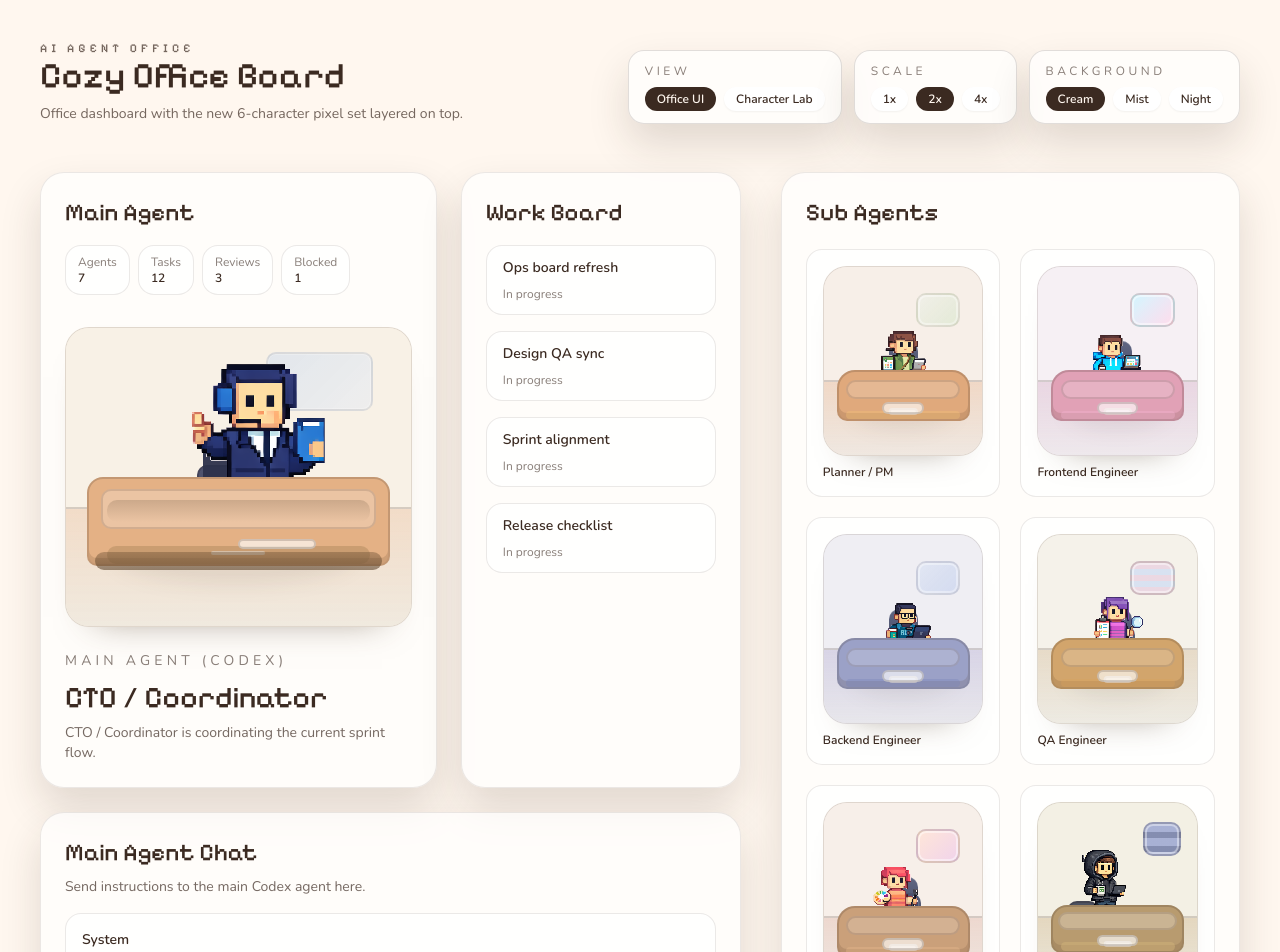
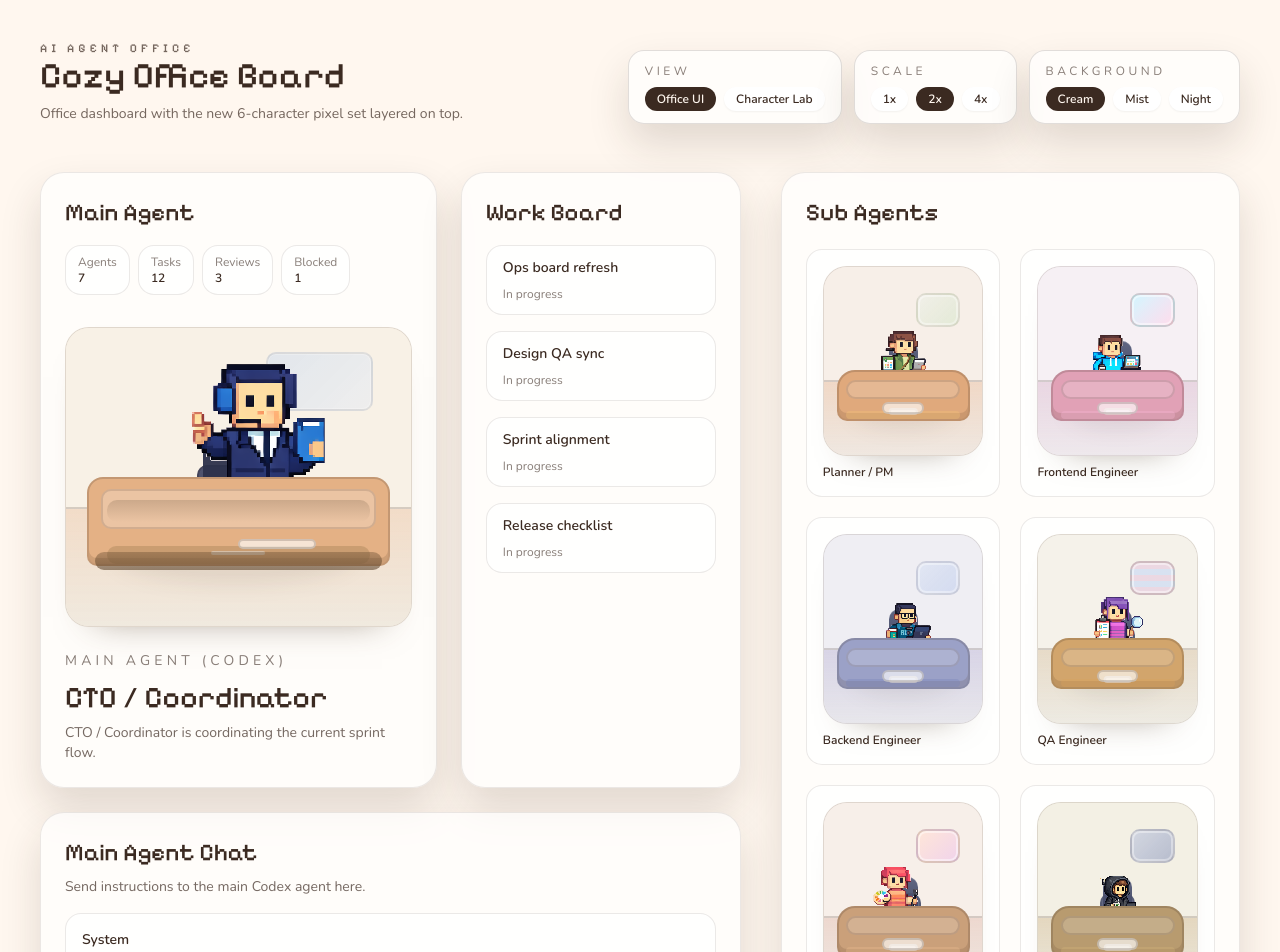
Before and after one commit to walloonam/ai_oche, a React (Vite) app: page / in a window 1280 px wide. Shown: the top 952 px of the page. Built offline with nearby package versions, Linux system fonts and the light colour scheme.

Commit message:
플랫폼 엔지니어 크기 보정

```diff
--- a/src/index.css
+++ b/src/index.css
@@ -719,7 +719,8 @@ body {
 .office-scene[data-role="frontend"] .office-character,
 .office-scene[data-role="backend"] .office-character,
 .office-scene[data-role="qa"] .office-character,
-.office-scene[data-role="designer"] .office-character {
+.office-scene[data-role="designer"] .office-character,
+.office-scene[data-role="platform"] .office-character {
   left: 50%;
   bottom: 32%;
   width: 37%;
@@ -727,10 +728,16 @@ body {
   z-index: 5;
 }
 
+.office-scene[data-role="platform"] .office-character {
+  bottom: 28%;
+  width: 28%;
+}
+
 .office-scene[data-role="frontend"] .office-desk,
 .office-scene[data-role="backend"] .office-desk,
 .office-scene[data-role="qa"] .office-desk,
-.office-scene[data-role="designer"] .office-desk {
+.office-scene[data-role="designer"] .office-desk,
+.office-scene[data-role="platform"] .office-desk {
   left: 8%;
   width: 84%;
   height: 27%;
@@ -742,7 +749,8 @@ body {
 .office-scene[data-role="frontend"] .office-desk-surface,
 .office-scene[data-role="backend"] .office-desk-surface,
 .office-scene[data-role="qa"] .office-desk-surface,
-.office-scene[data-role="designer"] .office-desk-surface {
+.office-scene[data-role="designer"] .office-desk-surface,
+.office-scene[data-role="platform"] .office-desk-surface {
   left: 6%;
   right: 6%;
   top: 16%;
@@ -753,7 +761,8 @@ body {
 .office-scene[data-role="frontend"] .office-chair,
 .office-scene[data-role="backend"] .office-chair,
 .office-scene[data-role="qa"] .office-chair,
-.office-scene[data-role="designer"] .office-chair {
+.office-scene[data-role="designer"] .office-chair,
+.office-scene[data-role="platform"] .office-chair {
   left: 39%;
   width: 22%;
   height: 30%;
@@ -766,7 +775,8 @@ body {
 .office-scene[data-role="frontend"] .office-chair::before,
 .office-scene[data-role="backend"] .office-chair::before,
 .office-scene[data-role="qa"] .office-chair::before,
-.office-scene[data-role="designer"] .office-chair::before {
+.office-scene[data-role="designer"] .office-chair::before,
+.office-scene[data-role="platform"] .office-chair::before {
   content: "";
   position: absolute;
   left: 3%;
@@ -781,7 +791,8 @@ body {
 .office-scene[data-role="frontend"] .office-chair::after,
 .office-scene[data-role="backend"] .office-chair::after,
 .office-scene[data-role="qa"] .office-chair::after,
-.office-scene[data-role="designer"] .office-chair::after {
+.office-scene[data-role="designer"] .office-chair::after,
+.office-scene[data-role="platform"] .office-chair::after {
   content: "";
   position: absolute;
   left: 18%;
@@ -795,7 +806,8 @@ body {
 .office-scene[data-role="frontend"] .office-desk-edge,
 .office-scene[data-role="backend"] .office-desk-edge,
 .office-scene[data-role="qa"] .office-desk-edge,
-.office-scene[data-role="designer"] .office-desk-edge {
+.office-scene[data-role="designer"] .office-desk-edge,
+.office-scene[data-role="platform"] .office-desk-edge {
   height: 18%;
   opacity: 0.35;
 }
@@ -848,7 +860,8 @@ body {
 .office-scene[data-role="frontend"] .office-wall-deco,
 .office-scene[data-role="backend"] .office-wall-deco,
 .office-scene[data-role="qa"] .office-wall-deco,
-.office-scene[data-role="designer"] .office-wall-deco {
+.office-scene[data-role="designer"] .office-wall-deco,
+.office-scene[data-role="platform"] .office-wall-deco {
   top: 14%;
   right: 14%;
   width: 28%;
@@ -868,7 +881,10 @@ body {
 .office-scene[data-role="qa"] .office-mug,
 .office-scene[data-role="designer"] .office-prop-primary,
 .office-scene[data-role="designer"] .office-prop-secondary,
-.office-scene[data-role="designer"] .office-mug {
+.office-scene[data-role="designer"] .office-mug,
+.office-scene[data-role="platform"] .office-prop-primary,
+.office-scene[data-role="platform"] .office-prop-secondary,
+.office-scene[data-role="platform"] .office-mug {
   display: none;
 }
 
@@ -938,6 +954,10 @@ body {
 
 .office-scene[data-role="backend"] .office-wall-deco {
   background: linear-gradient(135deg, rgba(224, 230, 244, 0.96), rgba(205, 214, 238, 0.92));
+}
+
+.office-scene[data-role="platform"] .office-wall-deco {
+  background: linear-gradient(135deg, rgba(207, 212, 225, 0.96), rgba(171, 178, 201, 0.92));
 }
 
 .office-scene[data-role="backend"] .office-server-tower {
```
